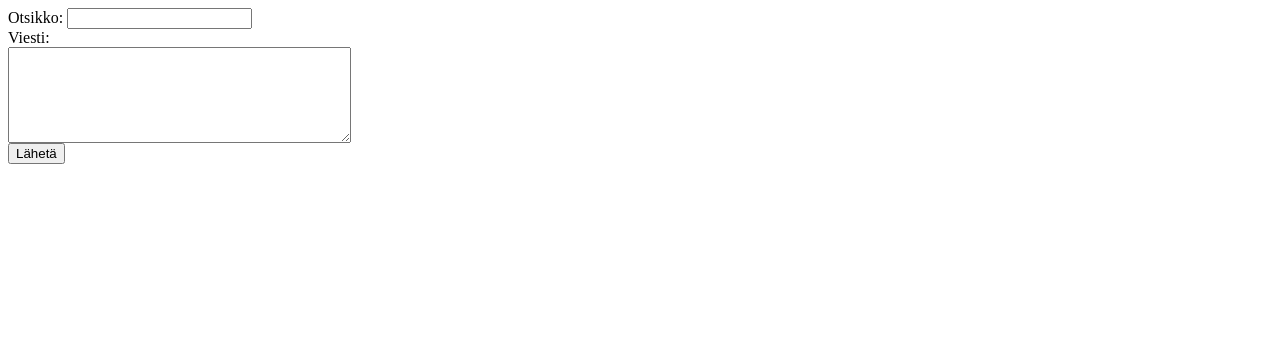
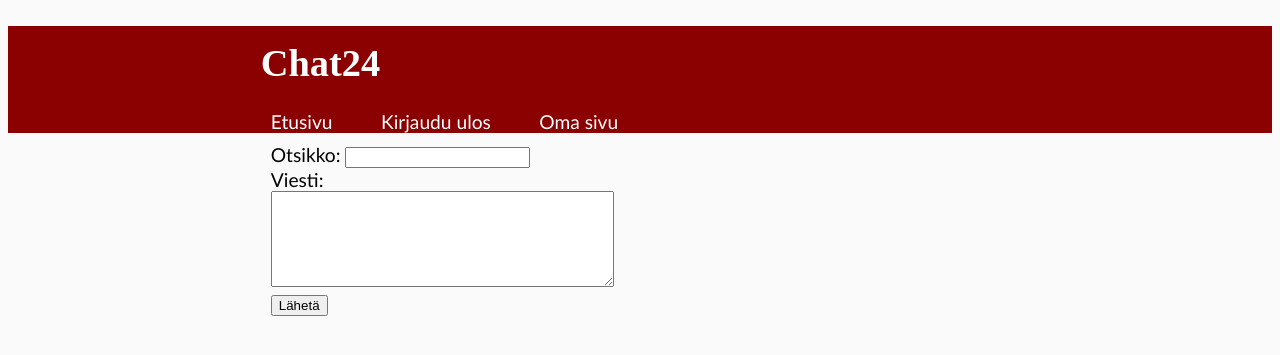
Before and after one commit to Birgitt4/Tsoha_chat24, a Flask app: page /new_thread in a window 1280 px wide. Shown: the top 355 px of the page. Run offline with Flask 2, Linux system fonts and the light colour scheme; the visitor is signed in with stand-in values (Sample User, id 1).

Commit message:
search implemented plus layout improvements

```diff
--- a/messages.py
+++ b/messages.py
@@ -36,3 +36,8 @@ def edit(message_id, content):
         sql = "UPDATE messages SET content=:content WHERE id=:message_id"
         db.session.execute(sql, {"content":content, "message_id":message_id})
         db.session.commit()
+
+def search(word):
+    sql = "SELECT T.id, M.id, M.content FROM threads T, messages M WHERE M.content LIKE :word AND T.id=M.thread_id AND T.privat=0"
+    result = db.session.execute(sql, {"word":"%"+word+"%"})
+    return result.fetchall()
--- a/routes.py
+++ b/routes.py
@@ -23,14 +23,6 @@ def thread(id):
     starter = threads.get_thread(id)
     return render_template("thread.html", starter = starter, messages = list, id = id, is_admin = is_admin, message_id = 0)
 
-@app.route("/thread/edit", methods=["get","post"])
-def edit():
-    message_id = request.form["message_id"]
-    thrd = request.form["thread_id"]
-    content = request.form["content"]
-    messages.edit(message_id, content)
-    return redirect("/thread/"+str(thrd))
-
 @app.route("/thread/edit/<int:id>", methods=["get","post"])
 def del_or_edit(id):
     option = request.form["option"+str(id)]
@@ -44,6 +36,20 @@ def del_or_edit(id):
             starter = threads.get_thread(thrd)
             return render_template("thread.html", starter = starter, messages = list, id = thrd, is_admin = is_admin, message_id = id)
     return redirect("/thread/"+str(thrd))
+
+@app.route("/thread/edit", methods=["get","post"])
+def edit():
+    message_id = request.form["message_id"]
+    thrd = request.form["thread_id"]
+    content = request.form["content"]
+    messages.edit(message_id, content)
+    return redirect("/thread/"+str(thrd))
+
+@app.route("/thread/edit_starter/<int:id>", methods=["get","post"])
+def starter_edit(id):
+    content = request.form["content"]
+    threads.edit_content(id, content)
+    return redirect("/thread/"+str(id))
 
 @app.route("/new_thread")
 def new():
@@ -63,6 +69,32 @@ def send_thread():
         return redirect("/")
     return redirect("/thread/"+str(thread_id))
 
+@app.route("/search", methods=["get","post"])
+def search():
+    srch_word = request.form["srch"]
+    if srch_word == "":
+        return redirect("/")
+    t = request.form["thrd"]
+    m = request.form["mssg"]
+    title_list = []
+    message_list = []
+    from_t = False
+    from_m = False
+    if t == "t":
+        from_t = True
+        title_list = threads.search(srch_word)
+    if m == "m":
+        from_m = True
+        message_list = messages.search(srch_word)
+    return render_template("search_results.html", title_list=title_list, message_list=message_list, from_m=from_m, from_t=from_t)
+
+@app.route("/save/<int:id>", methods=["get","post"])
+def save(id):
+    if users.logged():
+        users.save(id)
+    return redirect("/thread/"+str(id))
+
+
 #Profiili
 
 @app.route("/profile/<int:user_id>")
@@ -71,7 +103,7 @@ def profile(user_id):
     username = users.get_name(user_id)
     public_threads = users.get_threads(user_id, 0)
     private_threads = users.get_threads(user_id, 1)
-    followed = users.get_followed(user_id)
+    followed = users.get_saved(user_id)
     return render_template("profile.html", username=username, public_threads=public_threads,
     private_threads=private_threads, followed=followed)
 
--- a/schema.sql
+++ b/schema.sql
@@ -3,4 +3,4 @@ CREATE TABLE threads (id SERIAL PRIMARY KEY, title TEXT, content TEXT, user_id I
 CREATE TABLE messages (id SERIAL PRIMARY KEY, content TEXT, thread_id INTEGER REFERENCES threads, user_id INTEGER REFERENCES users);
 CREATE TABLE friends (id SERIAL PRIMARY KEY, user_id INTEGER REFERENCES users, friend_id INTEGER REFERENCES users);
 CREATE TABLE privateThreads (id SERIAL PRIMARY KEY, thread_id INTEGER REFERENCES threads, user_id INTEGER REFERENCES users);
-CREATE TABLE follows (id SERIAL PRIMARY KEY, thread_id INTEGER REFERENCES threads, user_id INTEGER REFERENCES users);
+CREATE TABLE saved (id SERIAL PRIMARY KEY, thread_id INTEGER REFERENCES threads, user_id INTEGER REFERENCES users, UNIQUE(thread_id, user_id));
--- a/templates/layout.html
+++ b/templates/layout.html
@@ -1,44 +1,74 @@
 <!DOCTYPE html>
 <meta name="viewport" content="width=device-width, initial-scale=1">
 <style>
-
+* {
+    box-sizing: border-box;
+}
 body {
-    margin: auto;
-    max-width: 50em;
-    font-family:Verdana, Geneva, Tahoma, sans-serif;
+    font-family: 'Gill Sans', 'Gill Sans MT', Calibri, 'Trebuchet MS', sans-serif;
+    font-size: larger;
     background-color:rgb(250, 250, 250);
 }
-nav li {
-    display: inline-block;
-    padding: 0em 1em;
+.topnav {
+    overflow: hidden;
+    padding-left: 20%;
 }
-nav ul {
-    padding: 0;
-}
-a.nav:link {
-    background-color: bisque;
-    border-radius: .5em;
-    color: black;
-    padding: 1em 4em;
+.topnav a {
+    float: left;
+    color: white;
+    padding: 0em 2em 0em 10px;
     text-align: center;
     text-decoration: none;
     display: block;
 }
+a.normal {
+    text-decoration: none;
+    color: black;
+}
+h1 {
+    font-family: 'Times New Roman', Times, serif;
+    padding-top: 15px;
+    color: white;
+    padding-left: 20%;
+
+}
+header {
+    background-color: darkred;
+    height: auto;
+}
+.main {
+    padding: 10px;
+    margin: auto;
+}
+.column {
+    float: left;
+    padding: 10px;
+}
+.column.side {
+    width: 20%;
+}
+.column.middle {
+    width: 60%;
+}
+
+@media screen and (max-width: 800px) {
+    .column.side, .column.middle {
+        width: 100%;
+    }
+}
 </style>
 <title>Chat24</title>
-<h1>Chat24</h1>
-<nav>
-    <ul>
-        <li><a class="nav" href="/">Etusivu</a></li>
+<header>
+    <h1>Chat24</h1>
+    <div class="topnav">
+        <a class="nav" href="/">Etusivu</a>
         {% if session.user_id %}
-        <li><a class="nav" href="/logout">Kirjaudu ulos</a></li>
-        <li><a class="nav" href="/profile">Oma sivu</a></li>
+        <a class="nav" href="/logout">Kirjaudu ulos</a>
+        <a class="nav" href="/profile">Oma sivu</a>
         {% else %}
-        <li><a class="nav" href="/login">Kirjaudu sisään</a></li>
-        <li><a class="nav" href="/signup">Luo tunnus</a></li>
+        <a class="nav" href="/login">Kirjaudu sisään</a>
+        <a class="nav" href="/signup">Luo tunnus</a>
         {% endif %}
-    </ul>
-</nav>
-<hr>
+    </div>
+</header>
 {% block content %}{% endblock %}
-<hr>
--- a/templates/login.html
+++ b/templates/login.html
@@ -1,5 +1,9 @@
 {% extends "layout.html" %}
 {% block content %}
+<div class="column side">
+
+</div>
+<div class="column middle">
 {% if error: %}
     <p>{{ message }}</p>
 {% endif %}
@@ -11,4 +15,5 @@ Salasana: <input type="password" name="password">
 <p>
 <input type="submit" value="Kirjaudu">
 </form>
+</div>
 {% endblock %}
--- a/templates/new_thread.html
+++ b/templates/new_thread.html
@@ -1,3 +1,10 @@
+<!DOCTYPE html>
+{% extends "layout.html" %}
+{% block content %}
+<div class="column side">
+
+</div>
+<div class="column middle">
 <form action="/send" method="POST">
 Otsikko: <input type="text" name="title"> <br>
 Viesti: <br>
@@ -5,3 +12,5 @@ Viesti: <br>
 </textarea><br>
 <input type="submit" value="Lähetä">
 </form>
+</div>
+{% endblock %}
--- a/templates/signup.html
+++ b/templates/signup.html
@@ -1,5 +1,9 @@
 {% extends "layout.html" %}
 {% block content %}
+<div class="column side">
+
+</div>
+<div class="column middle">
 {% if error: %}
     <p>{{ message }}</p>
 {% endif %}
@@ -11,4 +15,5 @@ Salasana: <input type="password" name="password">
 Salasana uudelleen: <input type="password" name="passcheck">
 <input type="submit" value="Luo tunnus">
 </form>
+</div>
 {% endblock %}
--- a/users.py
+++ b/users.py
@@ -31,7 +31,7 @@ def signup(username, password):
     return True
 
 def username_taken(username):
-    sql = "SELECT 1 FROM users WHERE username=:username"
+    sql = "SELECT COUNT(*) FROM users WHERE username=:username"
     result = db.session.execute(sql, {"username":username})
     if result.first()[0] == 1:
         return True
@@ -61,14 +61,19 @@ def get_threads(user_id, privat):
     result = db.session.execute(sql, {"user_id":user_id, "privat":privat})
     return result.fetchall()
 
-def get_followed(user_id):
-    sql = "SELECT T.title, T.id FROM threads T, follows F WHERE F.user_id=:user_id AND T.id=F.thread_id"
+def get_saved(user_id):
+    sql = "SELECT T.title, T.id FROM threads T, saved S WHERE S.user_id=:user_id AND T.id=S.thread_id"
     result = db.session.execute(sql, {"user_id":user_id})
     return result.fetchall()
 
-def follow(thread_id):
-    sql = "INSERT INTO follows (thread_id, user_id) VALUES (:thread_id, :user_id)"
+def save(thread_id):
+    sql = "SELECT COUNT(*) FROM saved WHERE thread_id=:thread_id AND user_id=:user_id"
+    result = db.session.execute(sql, {"thread_id":thread_id, "user_id":user_id()})
+    if result.first()[0] == 1:
+        return
+    sql = "INSERT INTO saved (thread_id, user_id) VALUES (:thread_id, :user_id)"
     db.session.execute(sql, {"thread_id":thread_id, "user_id":user_id()})
+    db.session.commit()
 
 def add_friend(friend_id):
     sql = "INSERT INTO friends (user_id, friend_id) VALUES (:user_id, :friend_id)"
```
Also changed, not shown: templates/home.html (+26 -3 lines), templates/profile.html (+15 -8 lines), templates/search_results.html (added, +68 -0 lines), templates/thread.html (+64 -20 lines), threads.py (+7 -12 lines).
